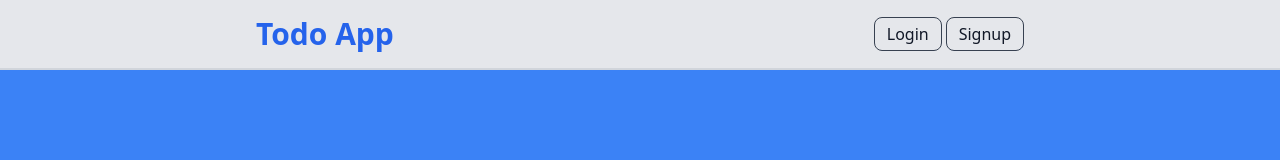
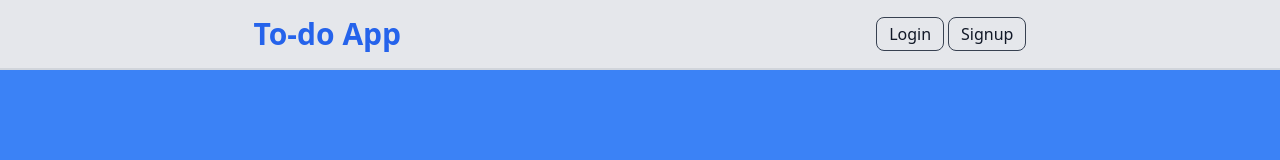
Before and after one commit to Riyaazct/todo-list-react, a React (Create React App) app in the folder client/: page /user in a window 1280 px wide. Shown: the top 160 px of the page. Built offline with nearby package versions, Linux system fonts and the light colour scheme; no server answers.

Commit message:
add archive icon

```diff
--- /dev/null
+++ b/client/src/app/buttons/Archive.js
@@ -0,0 +1,13 @@
+// import { IoMdArchive } from "react-icons/io";
+import { BiArchiveIn } from "react-icons/bi";
+
+const Archive = () => {
+  return (
+    <div>
+      {/* <IoMdArchive /> */}
+      <BiArchiveIn size={20} />
+    </div>
+  );
+};
+
+export default Archive;
--- a/client/src/app/components/NavBar.js
+++ b/client/src/app/components/NavBar.js
@@ -1,4 +1,3 @@
-import { useState } from "react";
 import { useSelector } from "react-redux";
 
 import { Link } from "react-router-dom";
@@ -15,7 +14,7 @@ const NavBar = () => {
       <div className="flex flex-col items-center justify-around w-full md:flex-row">
         <Link to={isLoggedIn ? "/user" : "/"}>
           <h1 className="text-2xl font-bold text-blue-600 lg:text-3xl ">
-            Todo App
+            To-do App
           </h1>
         </Link>
         {isLoggedIn && (
--- a/client/src/app/components/Tasks.js
+++ b/client/src/app/components/Tasks.js
@@ -5,6 +5,8 @@ import ClearList from "../buttons/ClearList";
 import Delete from "../buttons/Delete";
 import Edit from "../buttons/Edit";
 import EditMode from "./EditMode";
+import Archive from "../buttons/Archive";
+
 import { fetchTasks } from "../redux/tasksSlice";
 import { selectUserId, setIsLoggedIn } from "../redux/usersSlice";
 
@@ -32,7 +34,7 @@ const Tasks = () => {
   return (
     <div>
       <h2 className="mt-16 mb-2 text-4xl font-bold text-center text-gray-800">
-        TODOS
+        TASKS
       </h2>
       <div className="w-full h-auto p-4 m-auto bg-gray-200 border-2 border-gray-300 rounded-xl">
         {/*RENDER THE DATA*/}
@@ -53,7 +55,6 @@ const Tasks = () => {
               <p className="w-full my-1 md:text-xl">{task}</p>
             )}
             <div className="flex gap-2 ml-auto cursor-pointer">
-              <Delete id={id} userId={userId} />
               <Edit
                 id={id}
                 userId={userId}
@@ -62,6 +63,8 @@ const Tasks = () => {
                 setCurrentText={setCurrentText}
                 task={task}
               />
+              <Delete id={id} userId={userId} />
+              <Archive id={id} userId={userId} />
             </div>
           </div>
         ))}
```
